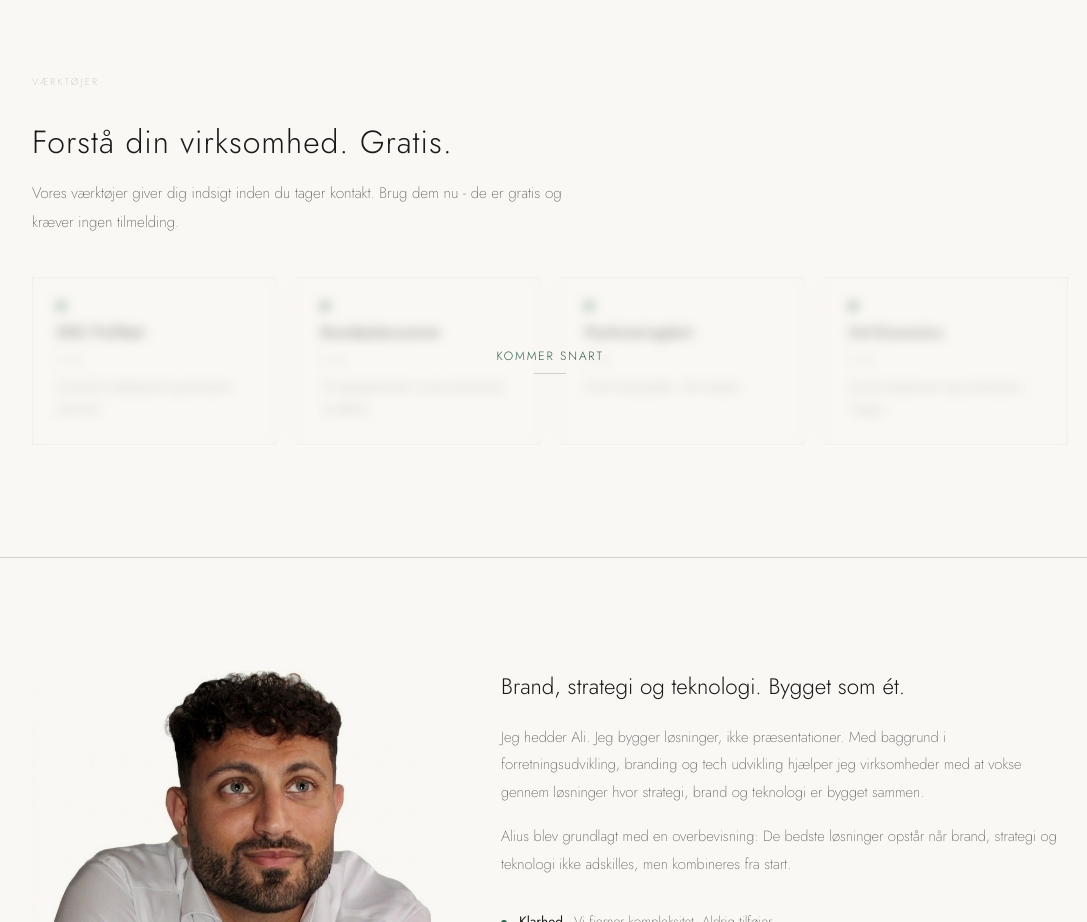
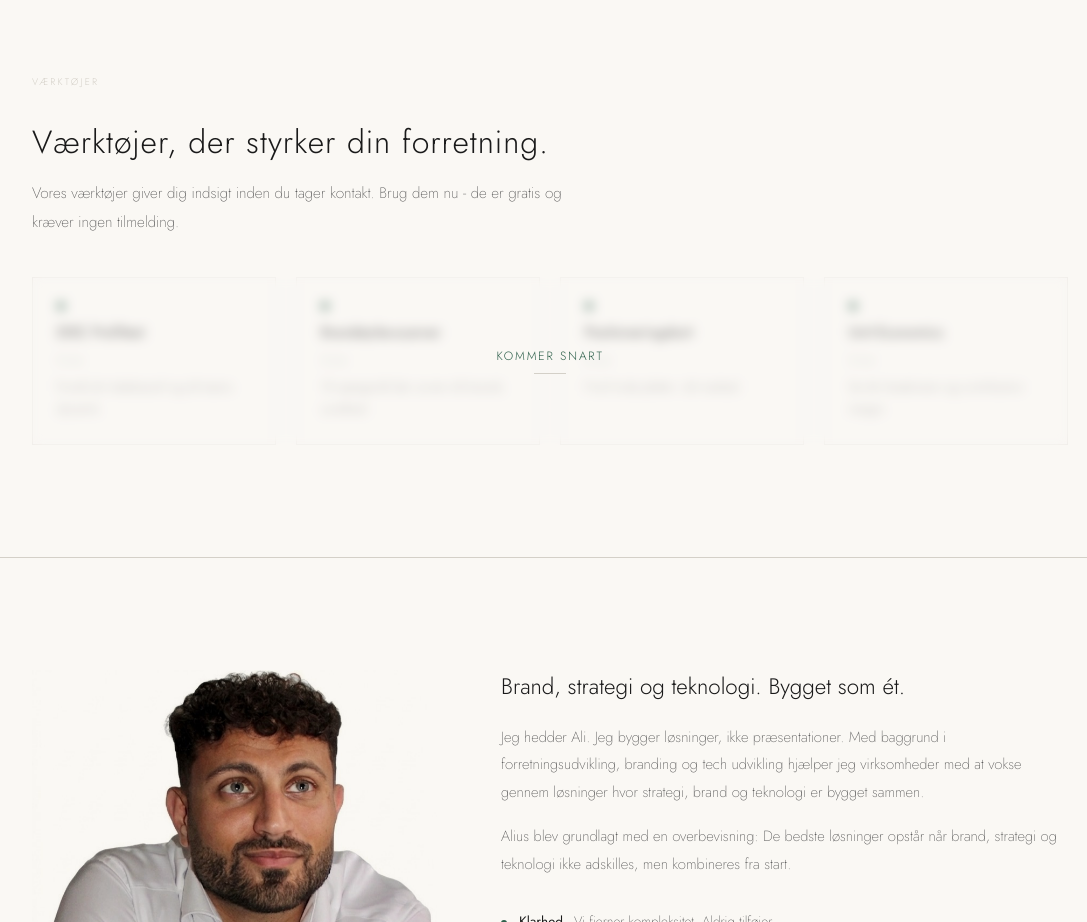
Before and after one commit to AliStair0550/alius-site, a Next.js app: page / in a window 1280 px wide. Shown: the part 4640-5562 px from the top of the page, without its empty margins (90-1177 px from the left). Built offline with nearby package versions, Linux system fonts and the light colour scheme.

Commit message:
værktøjer: titel opdateret

```diff
--- a/src/components/Tools.tsx
+++ b/src/components/Tools.tsx
@@ -28,7 +28,7 @@ export default function Tools() {
         Værktøjer
       </div>
       <h2 className="font-[300] text-[2rem] text-ink tracking-[0.03em] mb-4 leading-[1.3]">
-        Forstå din virksomhed. Gratis.
+        Værktøjer, der styrker din forretning.
       </h2>
       <p className="font-[200] text-[0.95rem] text-stone leading-[1.9] max-w-[560px]">
         Vores værktøjer giver dig indsigt inden du tager kontakt. Brug dem nu
```
